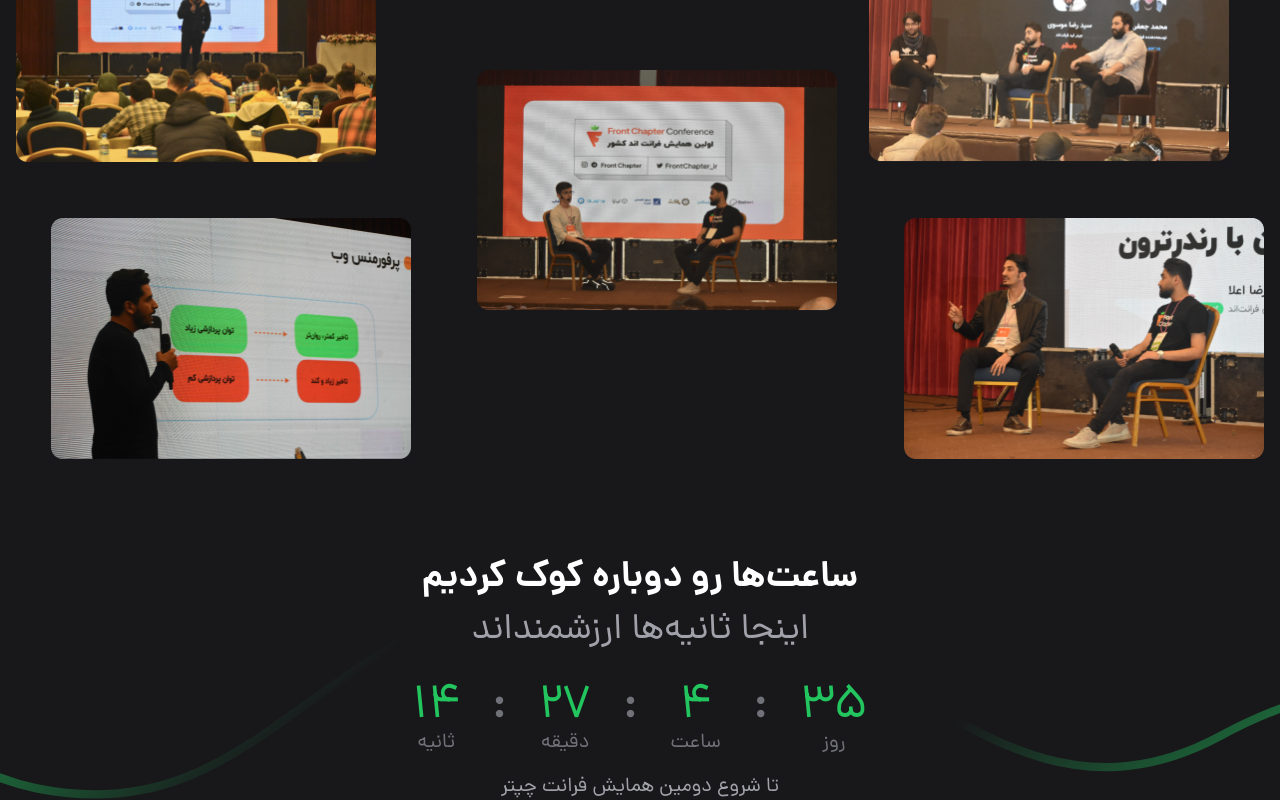
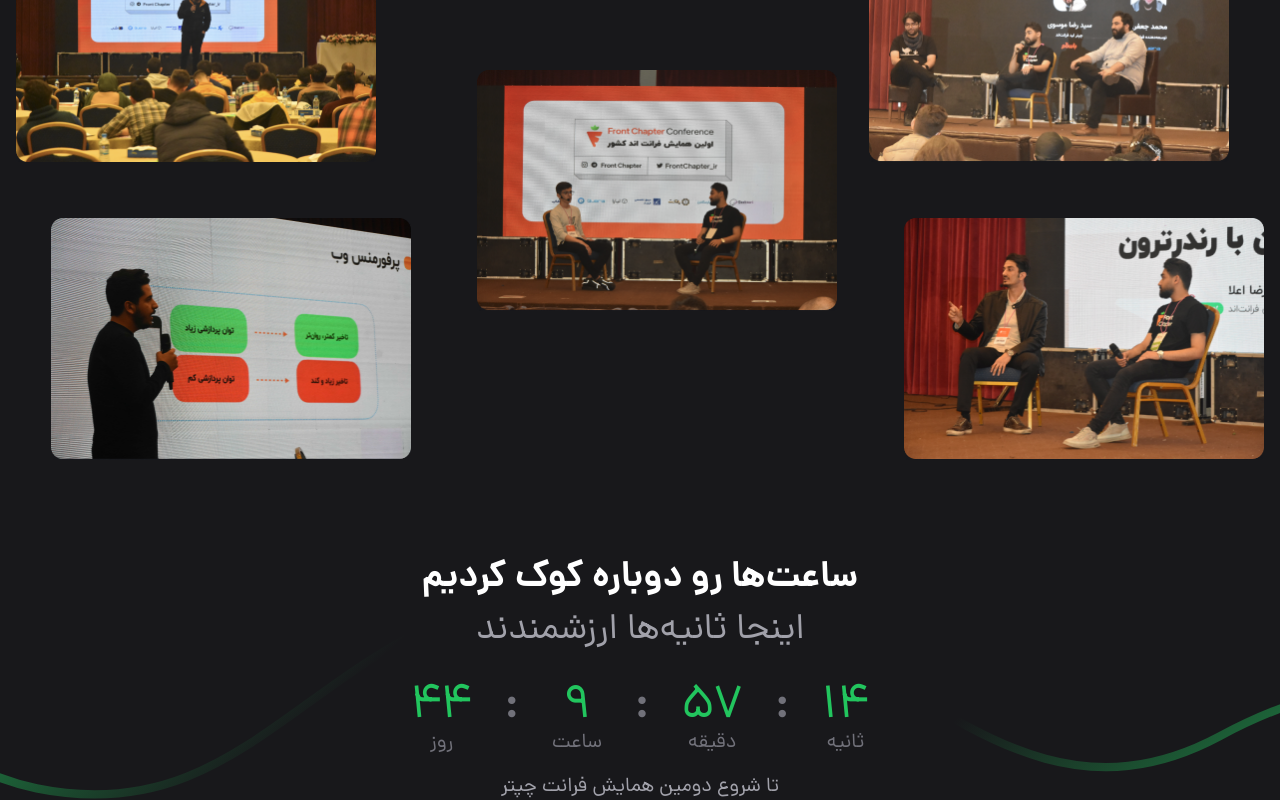
Before and after one commit to frontChapter/website-frontend, a Next.js app: page / in a window 1280 px wide. Shown: the part 631-1431 px from the top of the page. Built offline with nearby package versions, Linux system fonts and the light colour scheme.

Commit message:
feat: rebase `<CountDown>` times section

```diff
--- a/src/app/components/CountDown.tsx
+++ b/src/app/components/CountDown.tsx
@@ -1,91 +1,70 @@
-'use client';
+"use client";
 
-import { useCallback, useEffect, useState } from 'react';
+import { conferenceDateTime } from "@/data/timing";
+import moment from "moment";
+import { Fragment, useEffect, useState } from "react";
 
 export default function CountDown() {
-  // countdown time left
-  type TTimeLeft = {
-    days: number;
-    hours: number;
-    minutes: number;
-    seconds: number;
-  };
-  const [timeLeft, setTimeLeft] = useState<TTimeLeft>({
-    days: 0,
-    hours: 0,
-    minutes: 0,
-    seconds: 0,
-  });
-  const calculateTimeLeftHandler = useCallback((): TTimeLeft => {
-    const difference =
-      new Date('2024-02-20T00:00:00').getTime() - new Date().getTime();
-    let timeLeft: TTimeLeft = {
-      days: 0,
-      hours: 0,
-      minutes: 0,
-      seconds: 0,
-    };
-    if (difference > 0) {
-      timeLeft = {
-        days: Math.floor(difference / (1000 * 60 * 60 * 24)),
-        hours: Math.floor(
-          (difference % (1000 * 60 * 60 * 24)) / (1000 * 60 * 60),
-        ),
-        minutes: Math.floor((difference % (1000 * 60 * 60)) / (1000 * 60)),
-        seconds: Math.floor((difference % (1000 * 60)) / 1000),
-      };
-    }
-    return timeLeft;
+  const [now, setNow] = useState(Date.now());
+  const duration = moment.duration(
+    Math.max(moment(conferenceDateTime).diff(now), 0),
+  );
+
+  /**
+   * Update the current time every second
+   */
+  useEffect(() => {
+    const interval = setInterval(() => {
+      setNow(Date.now());
+    }, 1000);
+    return () => clearInterval(interval);
   }, []);
-  useEffect(() => {
-    const timer = setInterval(() => {
-      setTimeLeft(calculateTimeLeftHandler());
-    }, 1000);
-    return () => clearInterval(timer);
-  }, [calculateTimeLeftHandler]);
 
   return (
-    <section className="relative flex flex-col items-center lg:pt-10 bg-[url('../assets/images/home/count-down-vector.svg')] bg-cover bg-top bg-no-repeat">
-      {/* title, sub-title */}
+    <section className="relative flex flex-col items-center bg-[url('../assets/images/home/count-down-vector.svg')] bg-cover bg-top bg-no-repeat lg:pt-10">
       <div className="mt-2 text-center lg:space-y-3">
         <p className="text-2xl font-bold lg:text-4xl">
           ساعت‌ها رو دوباره کوک کردیم
         </p>
         <p className="text-2xl text-zinc-400 lg:text-4xl">
-          اینجا ثانیه‌ها ارزشمنداند
+          اینجا ثانیه‌ها ارزشمندند
         </p>
       </div>
-      {/* countdown timer */}
       <div className="mb-1 mt-4 flex w-full justify-center gap-4 lg:mb-4 lg:mt-8 lg:gap-8">
-        <div className="text-center">
-          <p className="text-3xl text-green-500 lg:text-5xl">
-            {timeLeft.days.toLocaleString('fa-IR')}
-          </p>
-          <p className="text-zinc-500 lg:text-xl">روز</p>
-        </div>
-        <span className="text-5xl font-semibold text-zinc-500">:</span>
-        <div className="text-center">
-          <p className="text-3xl text-green-500 lg:text-5xl">
-            {timeLeft.hours.toLocaleString('fa-IR')}
-          </p>
-          <p className="text-zinc-500 lg:text-xl">ساعت</p>
-        </div>
-        <span className="text-5xl font-semibold text-zinc-500">:</span>
-        <div className="text-center">
-          <p className="text-3xl text-green-500 lg:text-5xl">
-            {timeLeft.minutes.toLocaleString('fa-IR')}
-          </p>
-          <p className="text-zinc-500 lg:text-xl">دقیقه</p>
-        </div>
-        <span className="text-5xl font-semibold text-zinc-500">:</span>
-        <div className="text-center">
-          <p className="text-3xl text-green-500 lg:text-5xl">
-            {timeLeft.seconds.toLocaleString('fa-IR')}
-          </p>
-          <p className="text-zinc-500 lg:text-xl">ثانیه</p>
-        </div>
+        {[
+          {
+            label: "ثانیه",
+            value: duration.seconds(),
+          },
+          {
+            label: "دقیقه",
+            value: duration.minutes(),
+          },
+          {
+            label: "ساعت",
+            value: duration.hours(),
+          },
+          {
+            label: "روز",
+            value: Math.trunc(duration.asDays()),
+          },
+        ].map(({ label, value }) => (
+          <Fragment key={label}>
+            <div className="flex flex-col text-center" key={label}>
+              <span
+                className="text-3xl text-green-500 lg:text-5xl"
+                suppressHydrationWarning
+              >
+                {value.toLocaleString("fa-IR")}
+              </span>
+              <span className="text-zinc-500 lg:text-xl">{label}</span>
+            </div>
+            <span className="text-5xl font-semibold text-zinc-500 last:hidden">
+              :
+            </span>
+          </Fragment>
+        ))}
       </div>
-      {/* text */}
       <p className="text-lg text-zinc-400 lg:text-xl">
         تا شروع دومین همایش فرانت چپتر
       </p>
--- /dev/null
+++ b/src/data/timing.ts
@@ -0,0 +1 @@
+export const conferenceDateTime = new Date("2024-02-29T09:00:00+03:30");
```
